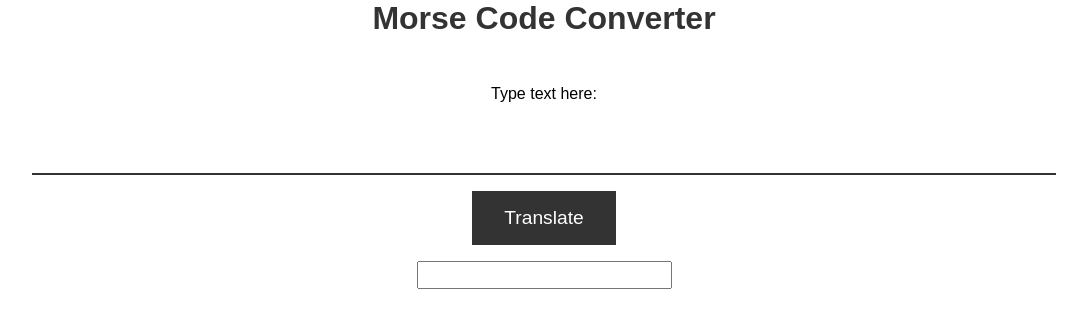
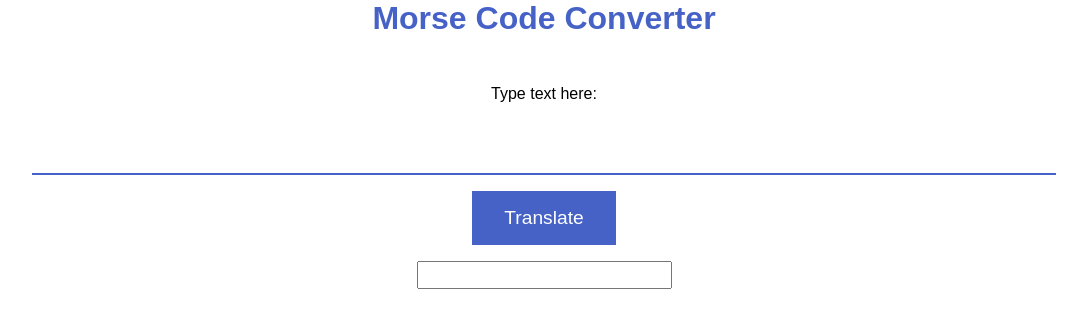
Before and after one commit to henryadamsgit/morse-code-translator, a website with bundled scripts: page index.html in a window 1280 px wide. Shown: the whole page, without its empty margins (96-1183 px from the left). Built offline with nearby package versions, Linux system fonts and the light colour scheme.

Commit message:
Addition stylings.

```diff
--- a/style.scss
+++ b/style.scss
@@ -7,7 +7,7 @@ body {
 h1 {
   text-align: center;
   font-size: 2rem;
-  color: #333;
+  color: #4662c6;
 }
 
 #container {
@@ -19,7 +19,7 @@ h1 {
 
 input[type="text"] {
   border: none;
-  border-bottom: 2px solid #333;
+  border-bottom: 2px solid #4662c6;
   margin: 1rem 0;
   padding: 0.5rem;
   font-size: 1.2rem;
@@ -27,7 +27,7 @@ input[type="text"] {
 }
 
 #translate {
-  background-color: #333;
+  background-color: #4662c6;
   color: #fff;
   border: none;
   padding: 1rem 2rem;
@@ -39,7 +39,7 @@ input[type="text"] {
 #output {
   text-align: center;
   font-size: 1.2rem;
-  color: #333;
+  color: #4662c6;
 }
 
 .input.value {
```
Also changed, not shown: style.css, 1 other file.
